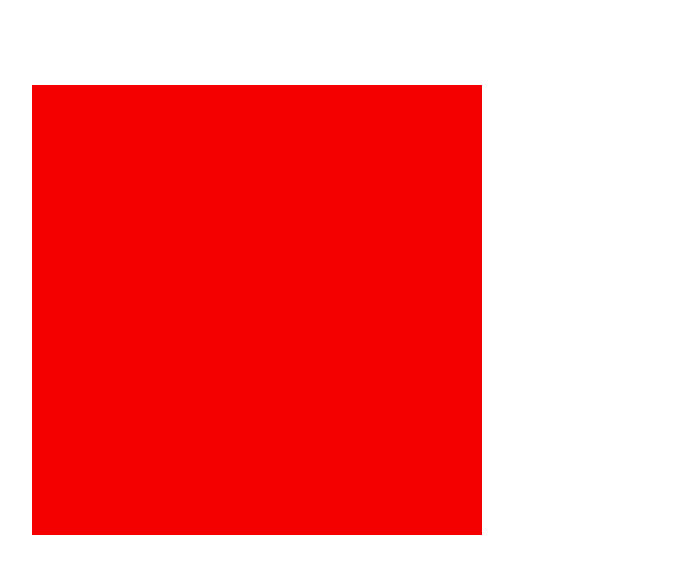
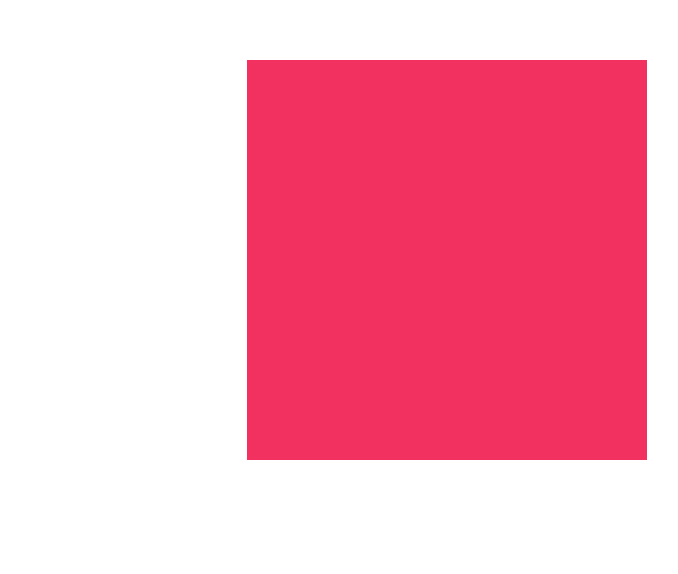
Before and after one commit to kriepiekrollie/polyhedra, a React (Create React App) app: page / in a window 1280 px wide. Shown: the part 140-714 px from the top of the page, without its empty margins (193-871 px from the left). Built offline with nearby package versions, Linux system fonts and the light colour scheme.

Commit message:
Made it even betterer :) Now i can easily add other shapes!

```diff
--- a/package.json
+++ b/package.json
@@ -37,5 +37,8 @@
       "last 1 firefox version",
       "last 1 safari version"
     ]
+  },
+  "devDependencies": {
+    "gh-pages": "^6.0.0"
   }
 }
--- a/src/App.css
+++ b/src/App.css
@@ -1,4 +1,10 @@
 .container {
-  width: 900px;
-  height: 900px;
+  width:100vw;
+  height:100vh;
 }
+.shape {
+  position:absolute;
+  top: 50%;
+  left: 50%;
+  transform: translate(-50%, -50%);
+}
--- a/src/App.js
+++ b/src/App.js
@@ -1,14 +1,71 @@
 import React, {useRef, useState, useEffect} from 'react';
 import "./App.css"
 
-function Canvas({rotationMatrix, width, height}) {
+function cross(p, q) {
+  return {
+    x : p.y * q.z - p.z * q.y,
+    y : p.x * q.z - p.z * q.x,
+    z : p.x * q.y - p.y * q.x,
+  };
+}
+
+function normalize(p) {
+  var d = Math.sqrt(p.x * p.x + p.y * p.y + p.z * p.z);
+  return { x : p.x / d, y : p.y / d, z : p.z / d };
+}
+
+function norm(A, B, C) {
+  var p = { x : B.x - A.x, y : B.y - A.y, z : B.z - A.z };
+  var q = { x : C.x - A.x, y : C.y - A.y, z : C.z - A.z };
+  return normalize(cross(p, q));
+}
+
+function matmul(X, Y) {
+  var temp = [
+    0.0, 0.0, 0.0, 0.0,
+    0.0, 0.0, 0.0, 0.0,
+    0.0, 0.0, 0.0, 0.0,
+    0.0, 0.0, 0.0, 0.0,
+  ];
+  for (let i = 0; i < 4; i++) {
+    for (let j = 0; j < 4; j++) {
+      for (let k = 0; k < 4; k++) {
+        temp[4 * i + j] += X[4 * k + j] * Y[4 * i + k];
+      }
+    }
+  }
+  return temp;
+}
+
+const FRAME_TIME = 10;
+
+function Shape({width, height, Vertices, Faces}) {
   const canvasRef = useRef(null);
 
   const glRef = useRef(0);
   const vbRef = useRef(0);
   const ibRef = useRef(0);
   const rmRef = useRef(0);
+  const niRef = useRef(0);
 
+  const [clicked, setClicked] = useState(false);
+
+  const [t, setT] = useState(Date.now());
+  const [x, setX] = useState(0);
+  const [y, setY] = useState(0);
+
+  const [dt, setDT] = useState(0);
+  const [dx, setDX] = useState(0);
+  const [dy, setDY] = useState(0);
+
+  const [rotationMatrix, setRotationMatrix] = useState([
+    1.0, 0.0, 0.0, 0.0,
+    0.0, 1.0, 0.0, 0.0,
+    0.0, 0.0, 1.0, 0.0,
+    0.0, 0.0, 0.0, 1.0,
+  ]);
+
+  /*
   // Define the vertices
   const vertices = [
     -0.5,-0.5,-0.5, +0.5,-0.5,-0.5, +0.5,+0.5,-0.5, -0.5,+0.5,-0.5,
@@ -34,12 +91,39 @@ function Canvas({rotationMatrix, width, height}) {
     8,9,10, 8,10,11, 12,13,14, 12,14,15,
     16,17,18, 16,18,19, 20,21,22, 20,22,23
   ];
+  */
 
   useEffect(() => {
     const canvas = canvasRef.current;
 
     // Get the WebGL context from the canvas.
     var gl = canvas.getContext('experimental-webgl', { Alpha:true });
+
+    var vertices = [
+    ];
+    var normals = [
+    ];
+    var indices = [
+    ];
+
+    var numIndices = 0;
+    for (let i = 0; i < Faces.length; i++) {
+      for (let j = 1; j < Faces[i].length - 1; j++) {
+        for (let k of [Faces[i][0], Faces[i][j], Faces[i][j+1]]) {
+          indices.push(numIndices);
+          numIndices++;
+          vertices.push(Vertices[k].x);
+          vertices.push(Vertices[k].y);
+          vertices.push(Vertices[k].z);
+        }
+        const normal = norm(Vertices[Faces[i][0]], Vertices[Faces[i][j]], Vertices[Faces[i][j+1]]);
+        for (let k = 0; k < 3; k++) {
+          normals.push(normal.x);
+          normals.push(normal.y);
+          normals.push(normal.z);
+        }
+      }
+    }
 
     // Create a vertex buffer.
     var vertexBuffer = gl.createBuffer();
@@ -65,8 +149,8 @@ function Canvas({rotationMatrix, width, height}) {
       "void main(void) {" +
       "  gl_Position = rotation_matrix * vec4(vertex_pos, 1.0);" +
       "  vec4 light_dir = rotation_matrix * vec4(1.0, 0.0, 0.0, 1.0);" +
-      "  float x = 0.5 * (1.0 + dot(rotation_matrix * vec4(normal, 0.0), normalize(vec4(-1.0, 1.0, -3.0, 0.0))));" +
-      "  vColor = vec4(0.2 + 0.8 * x, 0.0, 0.0, 1.0);" +
+      "  float x = 0.5 * (1.0 + dot(rotation_matrix * vec4(normal, 0.0), normalize(vec4(1.0, -1.0, 3.0, 0.0))));" +
+      "  vColor = vec4(x, 0.2 * x, 0.4 * x, 1.0);" +
       "  gl_PointSize = 10.0;" +
       "}";
 
@@ -112,13 +196,63 @@ function Canvas({rotationMatrix, width, height}) {
     vbRef.current = vertexBuffer;
     ibRef.current = indexBuffer;
     rmRef.current = var_rotation_matrix;
+    niRef.current = numIndices;
   }, []);
+
+  const handleMouseDown = (event) => {
+    setClicked(true);
+    setX(event.clientX);
+    setY(event.clientY);
+    setT(Date.now());
+  };
+
+  const handleMouseUp = (event) => {
+    setClicked(false);
+    setDX(dx / dt * FRAME_TIME);
+    setDY(dy / dt * FRAME_TIME);
+    setDT(FRAME_TIME);
+  };
+
+  const handleMouseMove = (event) => {
+    if (clicked) {
+      const now = Date.now();
+
+      setDX(event.clientX - x);
+      setDY(event.clientY - y);
+      setDT(now - t);
+
+      setX(event.clientX);
+      setY(event.clientY);
+      setT(now);
+
+      updateRotation();
+    }
+  };
+
+  const updateRotation = () => {
+    const ry = dx / 100;
+    const rx = dy / 100;
+    const mx = [
+      1.0, 0.0, 0.0, 0.0,
+      0.0, Math.cos(rx), -Math.sin(rx), 0.0,
+      0.0, Math.sin(rx), Math.cos(rx), 0.0,
+      0.0, 0.0, 0.0, 1.0,
+    ];
+    const my = [
+      Math.cos(ry), 0.0, Math.sin(ry), 0.0,
+      0.0, 1.0, 0.0, 0.0,
+      -Math.sin(ry), 0.0, Math.cos(ry), 0.0,
+      0.0, 0.0, 0.0, 1.0,
+    ];
+    setRotationMatrix(matmul(my, matmul(mx, rotationMatrix)));
+  }
 
   useEffect(() => {
     const canvas = canvasRef.current;
     var gl = glRef.current;
     const vertexBuffer = vbRef.current;
     const indexBuffer = ibRef.current;
+    const numIndices = niRef.current;
     const mat = rmRef.current;
 
     gl.uniformMatrix4fv(mat, false, rotationMatrix);
@@ -129,104 +263,74 @@ function Canvas({rotationMatrix, width, height}) {
     gl.viewport(0, 0, canvas.width, canvas.height);
 
     gl.bindBuffer(gl.ELEMENT_ARRAY_BUFFER, indexBuffer);
-    gl.drawElements(gl.TRIANGLES, indices.length, gl.UNSIGNED_SHORT, 0);
+    gl.drawElements(gl.TRIANGLES, numIndices, gl.UNSIGNED_SHORT, 0);
 
     glRef.current = gl;
-  });
 
-  return <canvas ref={canvasRef} width="900" height="900"></canvas>;
-};
-
-function matmul(X, Y) {
-  var temp = [
-    0.0, 0.0, 0.0, 0.0,
-    0.0, 0.0, 0.0, 0.0,
-    0.0, 0.0, 0.0, 0.0,
-    0.0, 0.0, 0.0, 0.0,
-  ];
-  for (let i = 0; i < 4; i++) {
-    for (let j = 0; j < 4; j++) {
-      for (let k = 0; k < 4; k++) {
-        temp[4 * i + j] += X[4 * k + j] * Y[4 * i + k];
-      }
-    }
-  }
-  return temp;
-}
-
-function Container() {
-  const [clicked, setClicked] = useState(false);
-  const [prev, setPrev] = useState({ x: 0, y: 0 });
-  const [dx, setDX] = useState(0);
-  const [dy, setDY] = useState(0);
-  const [rm, setRM] = useState([
-    1.0, 0.0, 0.0, 0.0,
-    0.0, 1.0, 0.0, 0.0,
-    0.0, 0.0, 1.0, 0.0,
-    0.0, 0.0, 0.0, 1.0,
-  ]);
-
-  const handleMouseDown = (event) => {
-    setClicked(true);
-    setPrev({ x: event.clientX, y: event.clientY });
-  };
-
-  const handleMouseUp = (event) => {
-    setClicked(false);
-  };
-
-  const handleMouseMove = (event) => {
-    if (clicked) {
-      setDX(event.clientX - prev.x);
-      setDY(event.clientY - prev.y);
-      setPrev({ x: event.clientX, y: event.clientY });
-      updateRotation();
-    }
-  };
-
-  const updateRotation = () => {
-    const ty = dx / 100;
-    const tx = dy / 100;
-    const mx = [
-      1.0, 0.0, 0.0, 0.0,
-      0.0, Math.cos(tx), -Math.sin(tx), 0.0,
-      0.0, Math.sin(tx), Math.cos(tx), 0.0,
-      0.0, 0.0, 0.0, 1.0,
-    ];
-    const my = [
-      Math.cos(ty), 0.0, Math.sin(ty), 0.0,
-      0.0, 1.0, 0.0, 0.0,
-      -Math.sin(ty), 0.0, Math.cos(ty), 0.0,
-      0.0, 0.0, 0.0, 1.0,
-    ];
-    setRM(matmul(my, matmul(mx, rm)));
-  }
-
-  useEffect(() => {
     window.addEventListener('mousemove', handleMouseMove);
     window.addEventListener('mouseup', handleMouseUp);
 
     const interval = setInterval(() => {
-      if (!clicked && Math.abs(dx) > 0.1 && Math.abs(dy) > 0.1) {
+      if (!clicked) {
         setDX(dx * 0.95);
         setDY(dy * 0.95);
         updateRotation();
       }
-    }, 16);
+    }, FRAME_TIME);
 
     return (() => {
       window.removeEventListener('mousemove', handleMouseMove);
       window.removeEventListener('mouseup', handleMouseUp);
       clearInterval(interval);
     });
-
   });
 
+  return <canvas className="shape" ref={canvasRef} onMouseDownCapture={handleMouseDown} width={width} height={height}></canvas>;
+};
+
+
+function Cube({width, height}) {
+  const vertices = [
+    { x : 0.5, y : 0.5, z : 0.5},
+    { x :-0.5, y : 0.5, z : 0.5},
+    { x : 0.5, y :-0.5, z : 0.5},
+    { x : 0.5, y : 0.5, z :-0.5},
+    { x : 0.5, y :-0.5, z :-0.5},
+    { x :-0.5, y : 0.5, z :-0.5},
+    { x :-0.5, y :-0.5, z : 0.5},
+    { x :-0.5, y :-0.5, z :-0.5},
+  ];
+  const faces = [
+    [0, 2, 6, 1],
+    [3, 5, 7, 4],
+    [0, 3, 4, 2],
+    [1, 6, 7, 5],
+    [0, 3, 5, 1],
+    [2, 6, 7, 4],
+  ];
   return (
-    <div className="container" onMouseDownCapture={handleMouseDown}>
-      <Canvas rotationMatrix={rm} />
+      <Shape width={width} height={height} Vertices={vertices} Faces={faces} />
+  );
+}
+
+function App() {
+  const [width, setWidth] = useState(window.innerWidth);
+  const [height, setHeight] = useState(window.innerHeight);
+  const handleResize = () => {
+    setWidth(window.innerWidth);
+    setHeight(window.innerHeight);
+  };
+  useEffect(() => {
+    window.addEventListener('resize', handleResize);
+    return (() => {
+      window.removeEventListener('resize', handleResize);
+    });
+  });
+  return (
+    <div className="container">
+      <Cube width={Math.min(width, height)} height={Math.min(width, height)} />
     </div>
   );
 }
 
-export default Container;
+export default App;
```
Also changed, not shown: 1 other file (tests, documents, lock files or other folders).
